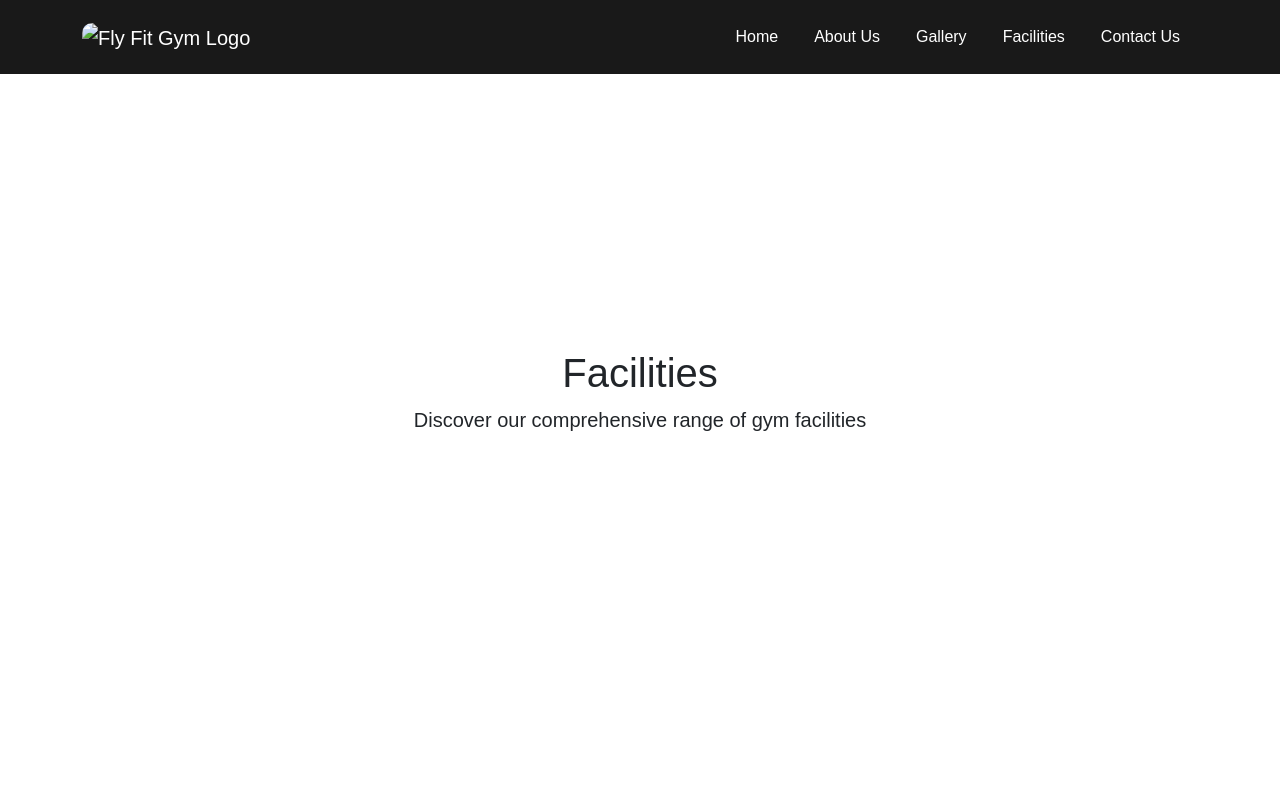
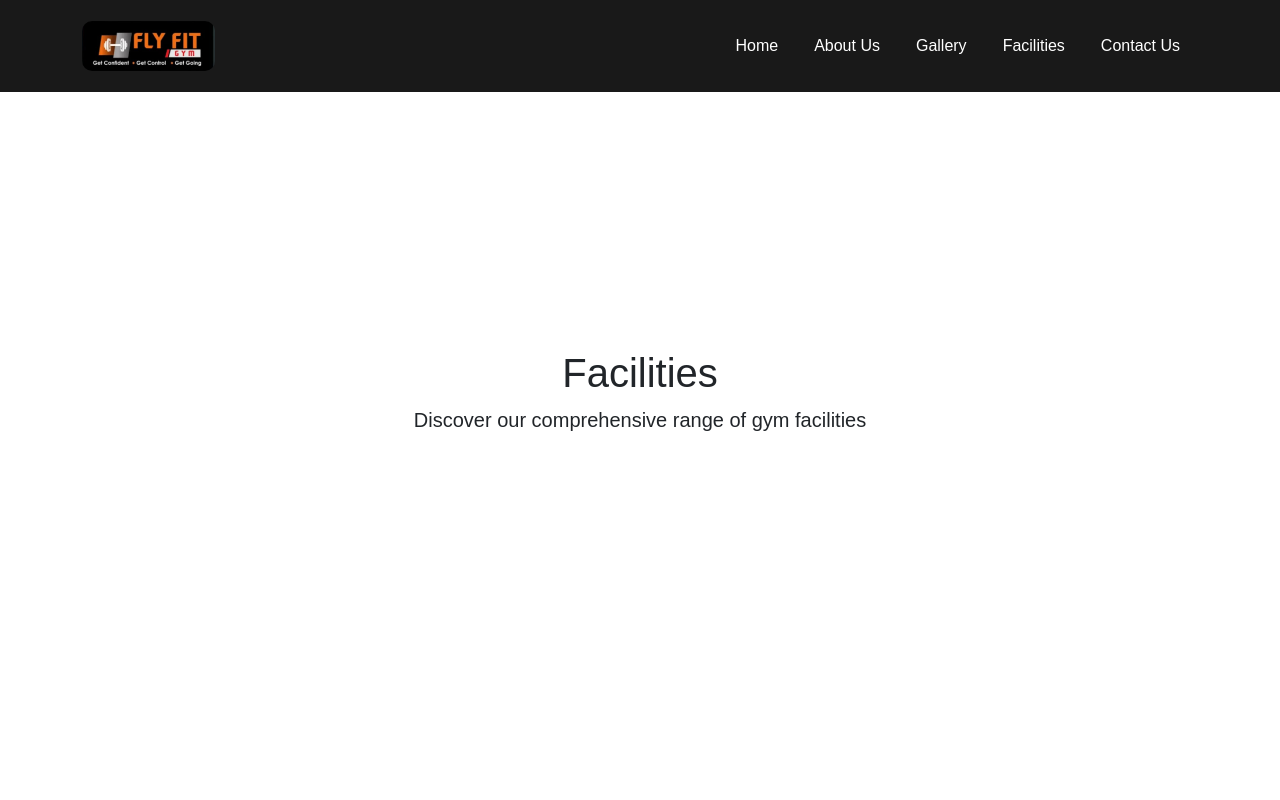
Before and after one commit to Rishi-Kachhadia/FlyFItGym, a plain HTML site: page services.html in a window 1280 px wide. Shown: the top 800 px of the page. Drawn offline with nearby package versions, Linux system fonts and the light colour scheme.

Commit message:
Update services.html

```diff
--- a/services.html
+++ b/services.html
@@ -73,7 +73,7 @@
     <nav class="navbar navbar-expand-lg navbar-dark fixed-top">
         <div class="container">
             <a class="navbar-brand" href="index.html">
-                <img src="Images/Logo.jpeg" alt="Fly Fit Gym Logo" class="logo">
+                <img src="Logo.jpeg" alt="Fly Fit Gym Logo" class="logo">
             </a>
             <button class="navbar-toggler" type="button" data-bs-toggle="collapse" data-bs-target="#navbarNav">
                 <span class="navbar-toggler-icon"></span>
```
